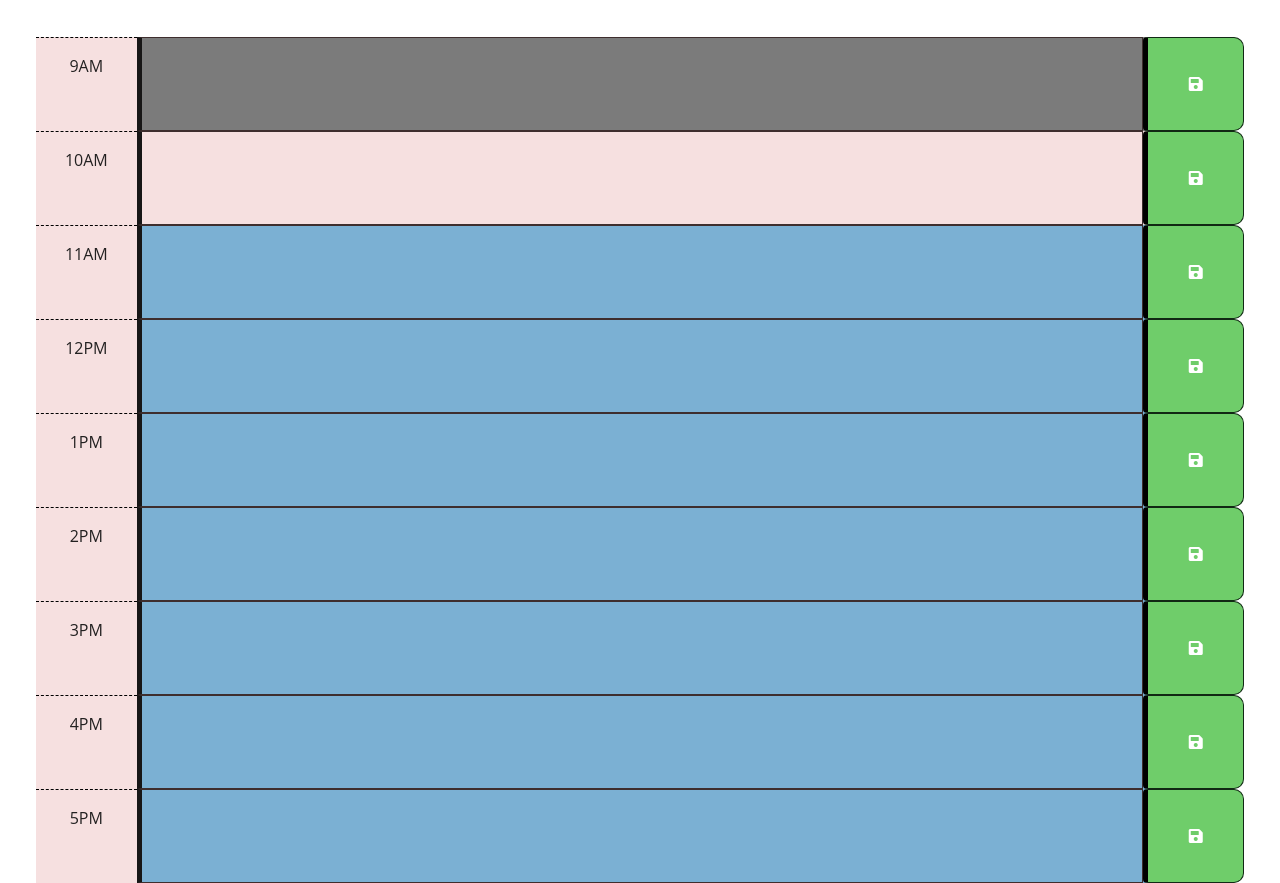
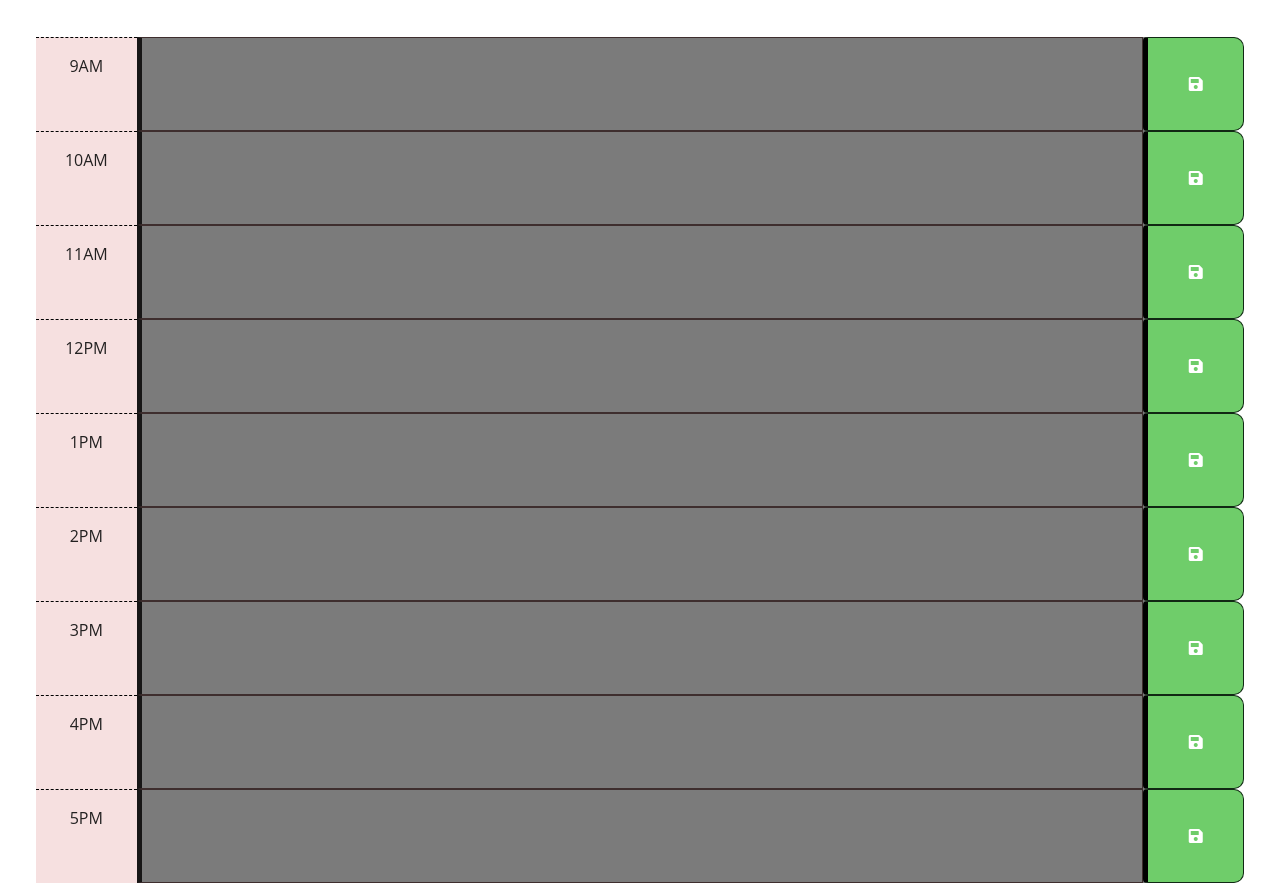
Before and after one commit to waynefenwick/05-WeekdayScheduler-Challenge, a plain HTML site: page index.html in a window 1280 px wide. Shown: the part 260-1143 px from the top of the page. Drawn offline with nearby package versions, Linux system fonts and the light colour scheme.

Commit message:
fixed two problems: saving to local storage and time block changing color

```diff
--- a/Develop/script.js
+++ b/Develop/script.js
@@ -40,7 +40,6 @@ function loadTasksFromLocalStorage() {
 }
 
 
-
 function updateTimeBlocks() {
   var currentHour = dayjs().hour(); // Get the current hour using the day.js library
   // Loop through each time block
@@ -67,9 +66,12 @@ function saveTasktoLocalStorage(hourId) {
 }
 // Add event listeners to each textarea element to save the user input when it changes
 for (let i = 9; i <= 17; i++) {
-  var hourId = `hour-${i}`;
-  var textareaEl = document.getElementById(hourId).querySelector('textarea');
-  textareaEl.addEventListener('btn', function() {
+  let hourId = `hour-${i}`;
+  // grabbing the button element
+  var buttonEl = document.getElementById(hourId).querySelector('button');
+  console.log(buttonEl);
+  // add event lisnter for a 'click' event
+  buttonEl.addEventListener('click', function () {
     saveTasktoLocalStorage(hourId);
   });
 }
--- a/index.html
+++ b/index.html
@@ -32,7 +32,7 @@
     </header>
     <div class="container-fluid px-5">
 
-      <div id="hour-9" class="row time-block past">
+      <div id="hour-9" class="row time-block">
         <div class="col-2 col-md-1 hour text-center py-3">9AM</div>
         <textarea class="col-8 col-md-10 description" rows="3"></textarea>
         <button class="btn saveBtn col-2 col-md-1" aria-label="save">
@@ -40,7 +40,7 @@
         </button>
       </div>
 
-      <div id="hour-10" class="row time-block present">
+      <div id="hour-10" class="row time-block">
         <div class="col-2 col-md-1 hour text-center py-3">10AM</div>
         <textarea class="col-8 col-md-10 description" rows="3"></textarea>
         <button class="btn saveBtn col-2 col-md-1" aria-label="save">
@@ -48,7 +48,7 @@
         </button>
       </div>
 
-      <div id="hour-11" class="row time-block future">
+      <div id="hour-11" class="row time-block">
         <div class="col-2 col-md-1 hour text-center py-3">11AM</div>
         <textarea class="col-8 col-md-10 description" rows="3"></textarea>
         <button class="btn saveBtn col-2 col-md-1" aria-label="save">
@@ -56,7 +56,7 @@
         </button>
       </div>
 
-      <div id="hour-12" class="row time-block future">
+      <div id="hour-12" class="row time-block">
         <div class="col-2 col-md-1 hour text-center py-3">12PM</div>
         <textarea class="col-8 col-md-10 description" rows="3"></textarea>
         <button class="btn saveBtn col-2 col-md-1" aria-label="save">
@@ -64,7 +64,7 @@
         </button>
       </div>
 
-      <div id="hour-13" class="row time-block future">
+      <div id="hour-13" class="row time-block">
         <div class="col-2 col-md-1 hour text-center py-3">1PM</div>
         <textarea class="col-8 col-md-10 description" rows="3"></textarea>
         <button class="btn saveBtn col-2 col-md-1" aria-label="save">
@@ -72,7 +72,7 @@
         </button>
       </div>
 
-      <div id="hour-14" class="row time-block future">
+      <div id="hour-14" class="row time-block">
         <div class="col-2 col-md-1 hour text-center py-3">2PM</div>
         <textarea class="col-8 col-md-10 description" rows="3"></textarea>
         <button class="btn saveBtn col-2 col-md-1" aria-label="save">
@@ -80,7 +80,7 @@
         </button>
       </div>
 
-      <div id="hour-15" class="row time-block future">
+      <div id="hour-15" class="row time-block">
         <div class="col-2 col-md-1 hour text-center py-3">3PM</div>
         <textarea class="col-8 col-md-10 description" rows="3"></textarea>
         <button class="btn saveBtn col-2 col-md-1" aria-label="save">
@@ -88,7 +88,7 @@
         </button>
       </div>
 
-      <div id="hour-16" class="row time-block future">
+      <div id="hour-16" class="row time-block">
         <div class="col-2 col-md-1 hour text-center py-3">4PM</div>
         <textarea class="col-8 col-md-10 description" rows="3"></textarea>
         <button class="btn saveBtn col-2 col-md-1" aria-label="save">
@@ -96,7 +96,7 @@
         </button>
       </div>
 
-      <div id="hour-17" class="row time-block future">
+      <div id="hour-17" class="row time-block">
         <div class="col-2 col-md-1 hour text-center py-3">5PM</div>
         <textarea class="col-8 col-md-10 description" rows="3"></textarea>
         <button class="btn saveBtn col-2 col-md-1" aria-label="save">
```
Lines whose indentation alone changed are shown as unchanged.
